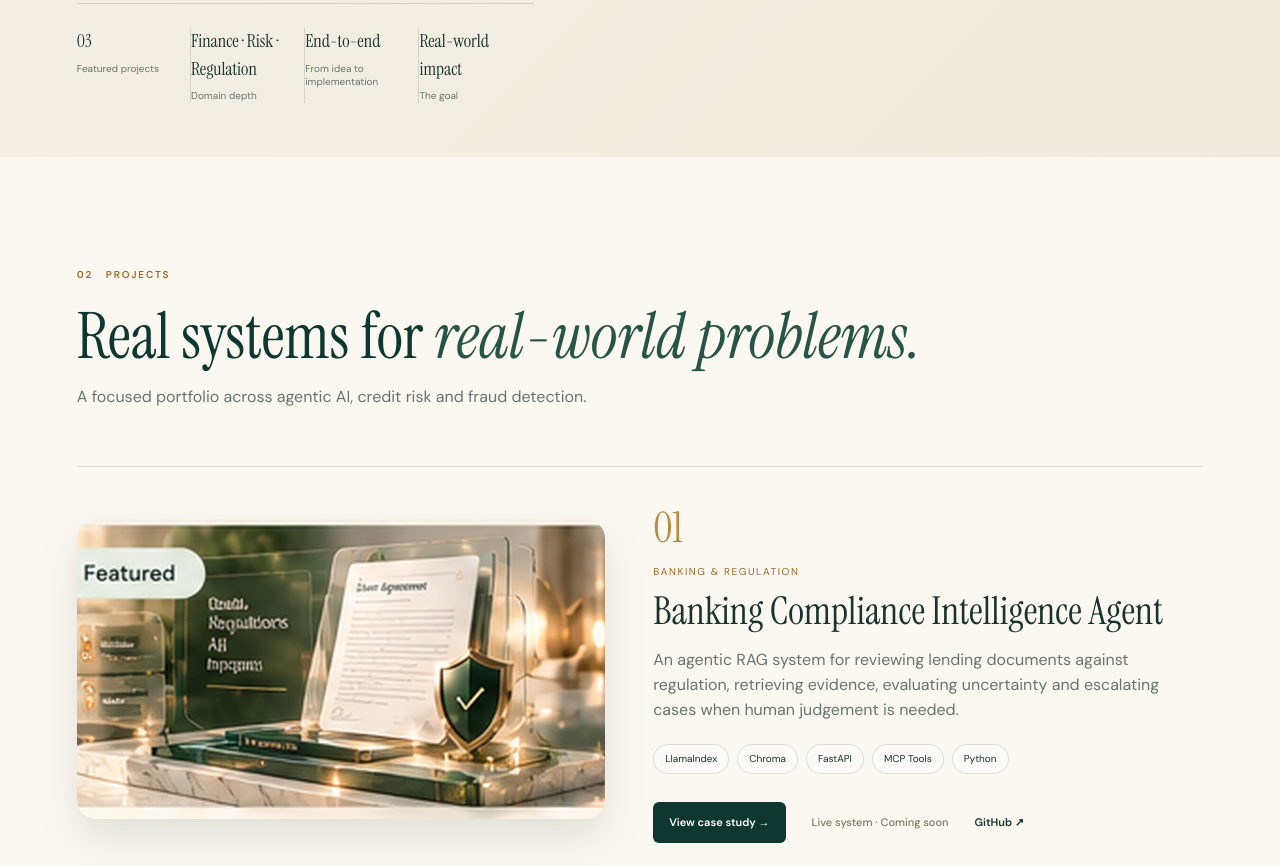
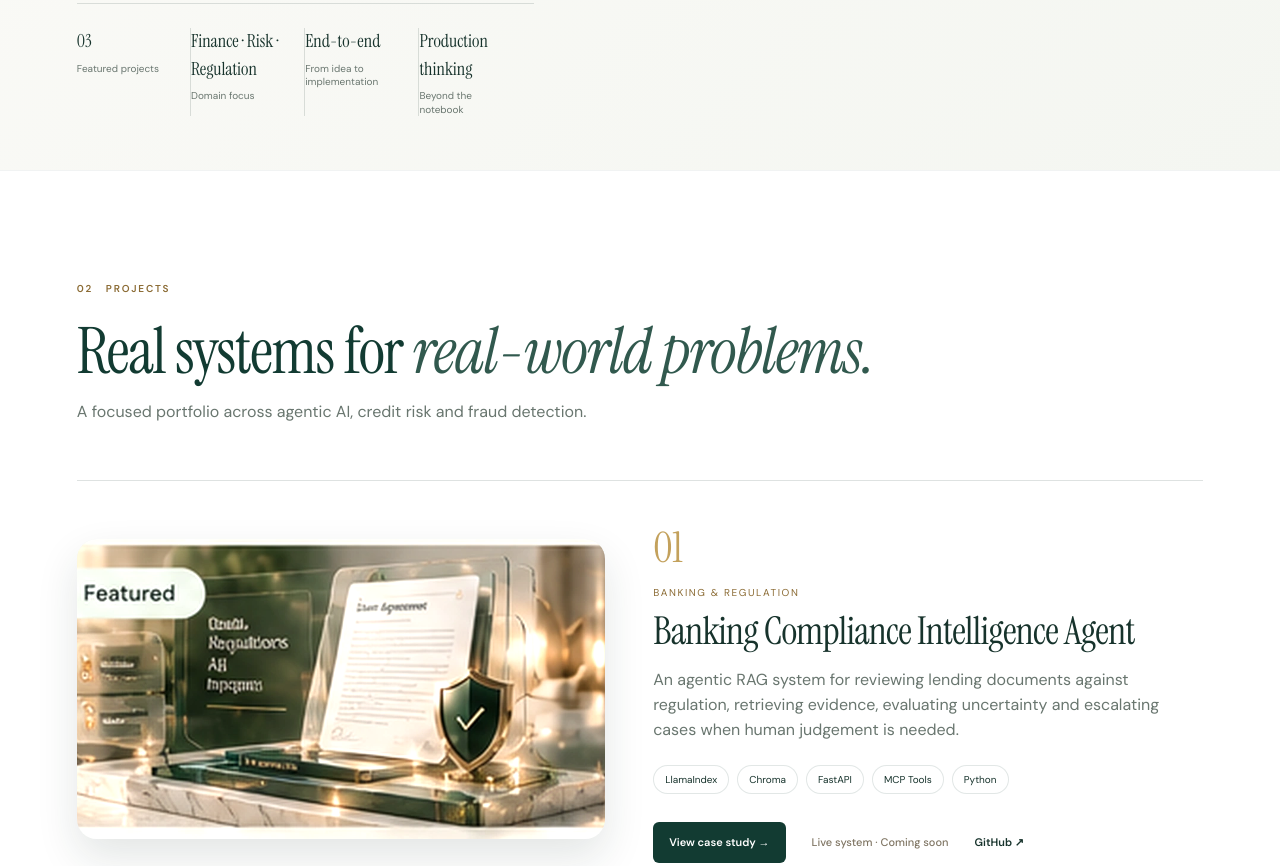
Before and after one commit to korede-folarin/koredefolarin-portfolio, a plain HTML site: page index.html in a window 1280 px wide. Shown: the part 755-1621 px from the top of the page. Drawn offline with Linux system fonts and the light colour scheme; files whose address does not match are found by name.

Commit message:
Add files via upload

```diff
--- a/index.html
+++ b/index.html
@@ -40,8 +40,7 @@
         <p class="section-kicker">IDEA &nbsp; SYSTEM IMPLEMENTATION &nbsp; INSIGHT</p>
         <h1>I turn complex<br>data and regulations<br>into <em>real-world impact.</em></h1>
         <p class="hero-text">
-          I design and build AI and data solutions that solve real problems in finance,
-          risk and regulation, from intelligent agents to machine learning systems.
+          I design and build intelligent systems for finance, risk and regulation, combining AI, data and domain expertise to support better decisions.
         </p>
         <div class="hero-actions">
           <a class="btn btn-dark" href="#work">View My Work <span>→</span></a>
@@ -50,9 +49,9 @@
 
         <div class="hero-proof">
           <div><strong>03</strong><span>Featured projects</span></div>
-          <div><strong>Finance · Risk · Regulation</strong><span>Domain depth</span></div>
+          <div><strong>Finance · Risk · Regulation</strong><span>Domain focus</span></div>
           <div><strong>End-to-end</strong><span>From idea to implementation</span></div>
-          <div><strong>Real-world impact</strong><span>The goal</span></div>
+          <div><strong>Production thinking</strong><span>Beyond the notebook</span></div>
         </div>
       </div>
 
--- a/styles.css
+++ b/styles.css
@@ -1,14 +1,14 @@
 :root{
-  --cream:#f4efe4;
-  --cream-2:#fbf8f1;
-  --paper:#fffdf8;
-  --forest:#0e382f;
-  --forest-2:#173f35;
-  --forest-soft:#285446;
-  --ink:#18342d;
-  --muted:#68756f;
-  --gold:#b78a43;
-  --gold-2:#d9b875;
+  --cream:#FAF9F5;
+  --cream-2:#FFFFFF;
+  --paper:#FFFFFF;
+  --forest:#123B32;
+  --forest-2:#0A2D26;
+  --forest-soft:#31594E;
+  --ink:#17332C;
+  --muted:#69766F;
+  --gold:#C3A15C;
+  --gold-2:#E3D5B5;
   --line:rgba(24,52,45,.14);
   --line-soft:rgba(24,52,45,.08);
   --shadow:0 26px 70px rgba(30,52,43,.12);
@@ -40,7 +40,7 @@
   display:grid;
   grid-template-columns:1fr auto 1fr;
   align-items:center;
-  background:rgba(247,242,232,.82);
+  background:rgba(250,249,245,.88);
   backdrop-filter:blur(18px);
   border-bottom:1px solid var(--line-soft);
 }
@@ -65,7 +65,7 @@
 
 /* Global */
 .section-shell{padding:110px clamp(24px,6vw,96px)}
-.section-kicker{margin:0 0 24px;color:#9b6825;font-size:10px;font-weight:600;letter-spacing:.18em;text-transform:uppercase}
+.section-kicker{margin:0 0 24px;color:#8B6B34;font-size:10px;font-weight:600;letter-spacing:.18em;text-transform:uppercase}
 .section-heading{max-width:860px;margin-bottom:56px}
 .section-heading h2,.about-copy h2,.contact-copy h2{
   font-family:var(--serif);font-weight:400;line-height:.98;margin:0;color:var(--forest);
@@ -85,8 +85,8 @@
   gap:clamp(30px,5vw,92px);
   align-items:center;
   background:
-    radial-gradient(circle at 72% 30%,rgba(155,177,164,.2),transparent 35%),
-    linear-gradient(135deg,#f7f2e8 0%,#efeade 100%);
+    radial-gradient(circle at 74% 28%,rgba(169,184,170,.20),transparent 34%),
+    linear-gradient(135deg,#FCFBF8 0%,#F4F6F1 100%);
 }
 .hero-copy h1{
   font-family:var(--serif);font-weight:400;line-height:.92;letter-spacing:-.03em;
@@ -109,8 +109,8 @@
 .hero-proof span{display:block;color:var(--muted);font-size:10px;margin-top:6px;line-height:1.35}
 .hero-art{position:relative;min-width:0}
 .image-frame{
-  overflow:hidden;border-radius:28px;box-shadow:var(--shadow);border:1px solid rgba(255,255,255,.7);
-  background:#e9e2d4;transform-style:preserve-3d
+  overflow:hidden;border-radius:28px;box-shadow:0 24px 58px rgba(18,59,50,.10);border:1px solid rgba(255,255,255,.7);
+  background:#F1F4EF;transform-style:preserve-3d
 }
 .image-frame img{width:100%;height:auto;transition:transform .25s ease-out}
 
@@ -126,7 +126,7 @@
 .project-image:hover img{transform:scale(1.025)}
 .project-copy{padding-right:20px}
 .project-no{font-family:var(--serif);font-size:42px;color:var(--gold)}
-.project-type{font-size:10px;letter-spacing:.16em;color:#9b6825;margin:4px 0 12px}
+.project-type{font-size:10px;letter-spacing:.16em;color:#8B6B34;margin:4px 0 12px}
 .project-copy h3{font-family:var(--serif);font-size:clamp(38px,3vw,58px);font-weight:400;line-height:1;margin:0 0 18px}
 .project-copy>p:not(.project-type){color:var(--muted);max-width:630px}
 .tags{display:flex;flex-wrap:wrap;gap:8px;margin:22px 0}
@@ -138,7 +138,7 @@
 .coming{color:#7f7563;font-weight:500}
 
 /* Expertise */
-.expertise-section{background:linear-gradient(180deg,#f4efe4,#f8f4ec)}
+.expertise-section{background:linear-gradient(180deg,#FAF9F5,#F6F8F3)}
 .expertise-grid{display:grid;grid-template-columns:repeat(4,1fr);border-top:1px solid var(--line)}
 .expertise-column{padding:28px 28px 8px;border-right:1px solid var(--line);min-width:0}
 .expertise-column:last-child{border-right:0}
@@ -147,7 +147,7 @@
 .expertise-column ul{list-style:none;padding:0;margin:22px 0 0}
 .expertise-column li{font-size:11px;color:#4b5c55;margin:9px 0;padding-left:13px;position:relative}
 .expertise-column li::before{content:"";position:absolute;left:0;top:.7em;width:3px;height:3px;border-radius:50%;background:var(--gold)}
-.sculpture{height:150px;border-radius:4px;position:relative;overflow:hidden;background:linear-gradient(145deg,#ebe4d4,#faf7ef)}
+.sculpture{height:150px;border-radius:4px;position:relative;overflow:hidden;background:linear-gradient(145deg,#F4F6F1,#FFFFFF)}
 .sculpture::before,.sculpture::after{content:"";position:absolute;inset:18% 25%;border:1px solid rgba(183,138,67,.6);transform:rotate(22deg)}
 .sculpture-agent::after{inset:22% 32%;border-radius:50%;transform:rotate(-12deg);border-width:2px}
 .sculpture-risk::before{inset:58% 12% 18% 12%;background:linear-gradient(90deg,var(--forest),#8ba493);clip-path:polygon(0 100%,12% 50%,25% 68%,38% 28%,52% 45%,64% 15%,78% 35%,100% 0,100% 100%);border:0}
@@ -157,7 +157,7 @@
 /* About */
 .about-section{
   display:grid;grid-template-columns:minmax(0,1fr) minmax(360px,.72fr);gap:90px;align-items:center;
-  background:#fbf8f1
+  background:#FFFFFF
 }
 .about-copy h2{font-size:clamp(54px,5vw,84px)}
 .about-copy>p:not(.section-kicker){max-width:700px;color:var(--muted);font-size:15px}
@@ -170,7 +170,7 @@
 .about-visual img{width:100%;height:100%;min-height:640px;object-fit:cover}
 
 /* Insights */
-.insights-section{background:#f2ecdf}
+.insights-section{background:#F6F7F3}
 .section-heading-inline{max-width:none;display:flex;justify-content:space-between;gap:30px;align-items:flex-end}
 .section-heading-inline h2{font-size:clamp(48px,4.5vw,78px)}
 .inline-link{font-size:11px;font-weight:600;border-bottom:1px solid var(--forest);padding-bottom:5px}
@@ -178,14 +178,14 @@
 .insight-card{background:rgba(255,255,255,.44);border:1px solid var(--line-soft);padding-bottom:24px}
 .insight-card img{width:100%;aspect-ratio:1.55;object-fit:cover}
 .insight-card>*:not(img){margin-left:20px;margin-right:20px}
-.insight-tag{font-size:9px;letter-spacing:.14em;color:#9b6825;margin-top:18px}
+.insight-tag{font-size:9px;letter-spacing:.14em;color:#8B6B34;margin-top:18px}
 .insight-card h3{font-family:var(--serif);font-size:30px;font-weight:400;margin-top:8px;margin-bottom:8px}
 .insight-card p:not(.insight-tag){color:var(--muted);font-size:12px}
 .insight-card a{display:inline-block;font-size:11px;font-weight:600;margin-top:10px}
 
 /* Contact */
 .contact-section{
-  min-height:760px;display:grid;grid-template-columns:minmax(0,.9fr) minmax(360px,1.1fr);align-items:stretch;background:#fbf7ef
+  min-height:760px;display:grid;grid-template-columns:minmax(0,.9fr) minmax(360px,1.1fr);align-items:stretch;background:#FAFBF8
 }
 .contact-copy{padding:110px clamp(24px,6vw,96px);display:flex;flex-direction:column;justify-content:center}
 .contact-copy h2{font-size:clamp(68px,6vw,112px)}
@@ -218,7 +218,7 @@
   .menu-toggle{display:block;justify-self:end}
   .main-nav{
     position:absolute;top:68px;left:0;right:0;display:none;flex-direction:column;gap:0;
-    background:rgba(247,242,232,.98);border-bottom:1px solid var(--line);padding:12px 20px 20px
+    background:rgba(250,249,245,.98);border-bottom:1px solid var(--line);padding:12px 20px 20px
   }
   .main-nav.open{display:flex}
   .main-nav a{padding:12px 0}
@@ -245,3 +245,63 @@
   .reveal{opacity:1;transform:none;transition:none}
   .image-frame img{transform:none!important}
 }
+
+
+/* CLEAN VISUAL PASS */
+.hero-art img,
+.project-image img,
+.about-visual img,
+.insight-card img,
+.contact-visual img{
+  filter:saturate(.86) contrast(1.03) brightness(1.07) sepia(0);
+}
+
+.hero-art .image-frame,
+.project-image,
+.about-visual,
+.contact-visual{
+  background:#F5F7F3;
+  border-color:rgba(18,59,50,.10);
+}
+
+.projects-section,
+.expertise-section,
+.about-section,
+.insights-section,
+.contact-section{
+  border-top:1px solid rgba(18,59,50,.06);
+}
+
+.project-row{
+  padding-top:34px;
+  padding-bottom:26px;
+}
+
+.project-copy h3,
+.section-heading h2,
+.about-copy h2,
+.contact-copy h2{
+  letter-spacing:-.02em;
+}
+
+.tags span{
+  background:#FFFFFF;
+  border-color:rgba(18,59,50,.12);
+}
+
+.insight-card{
+  background:#FFFFFF;
+  border-color:rgba(18,59,50,.09);
+  box-shadow:none;
+}
+
+.contact-section{
+  background:
+    linear-gradient(90deg,#FAFBF8 0%,#FAFBF8 52%,#F1F4EF 52%,#F1F4EF 100%);
+}
+
+@media (max-width:1100px){
+  .contact-section{
+    background:#FAFBF8;
+  }
+}
```
Also changed, not shown: README.txt.
